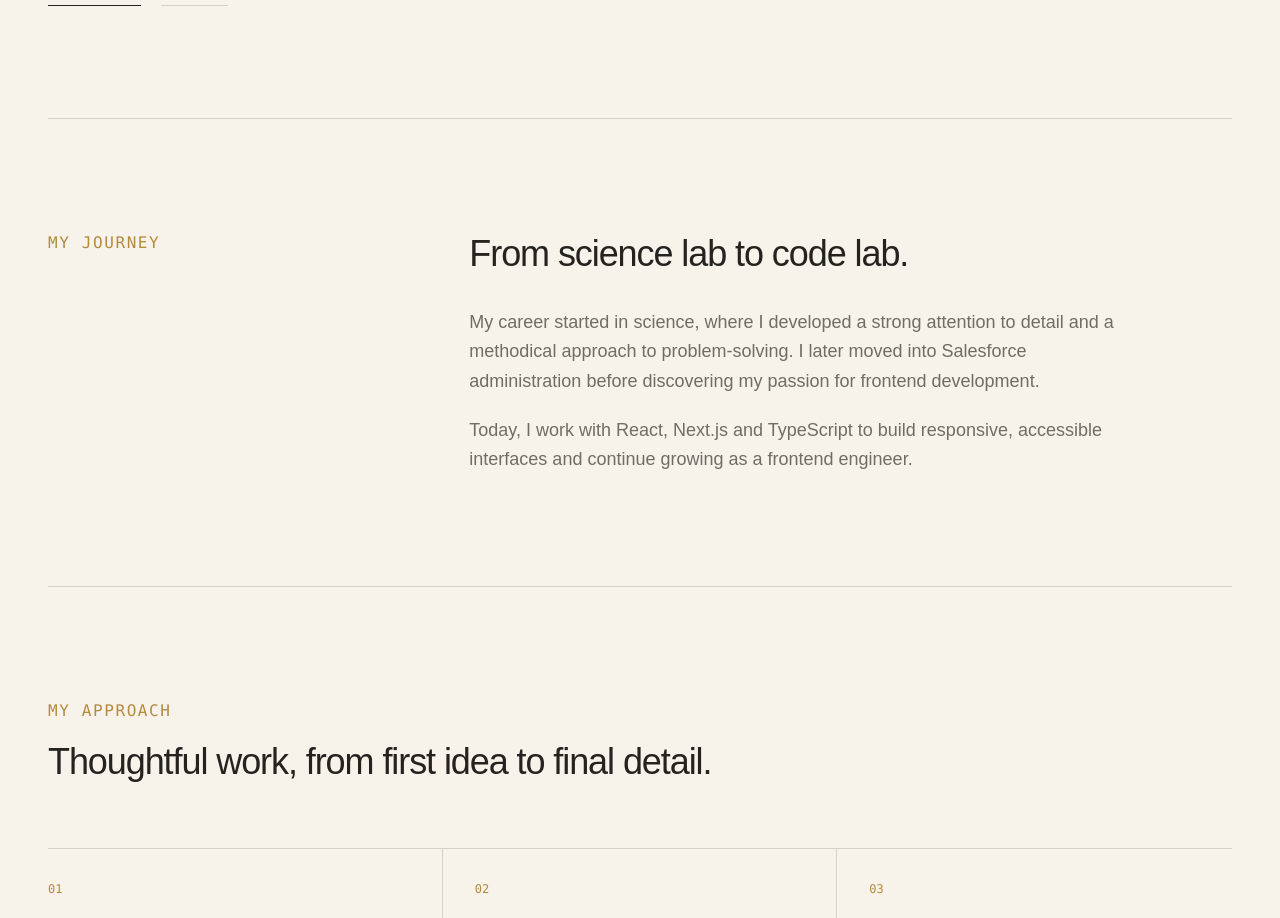
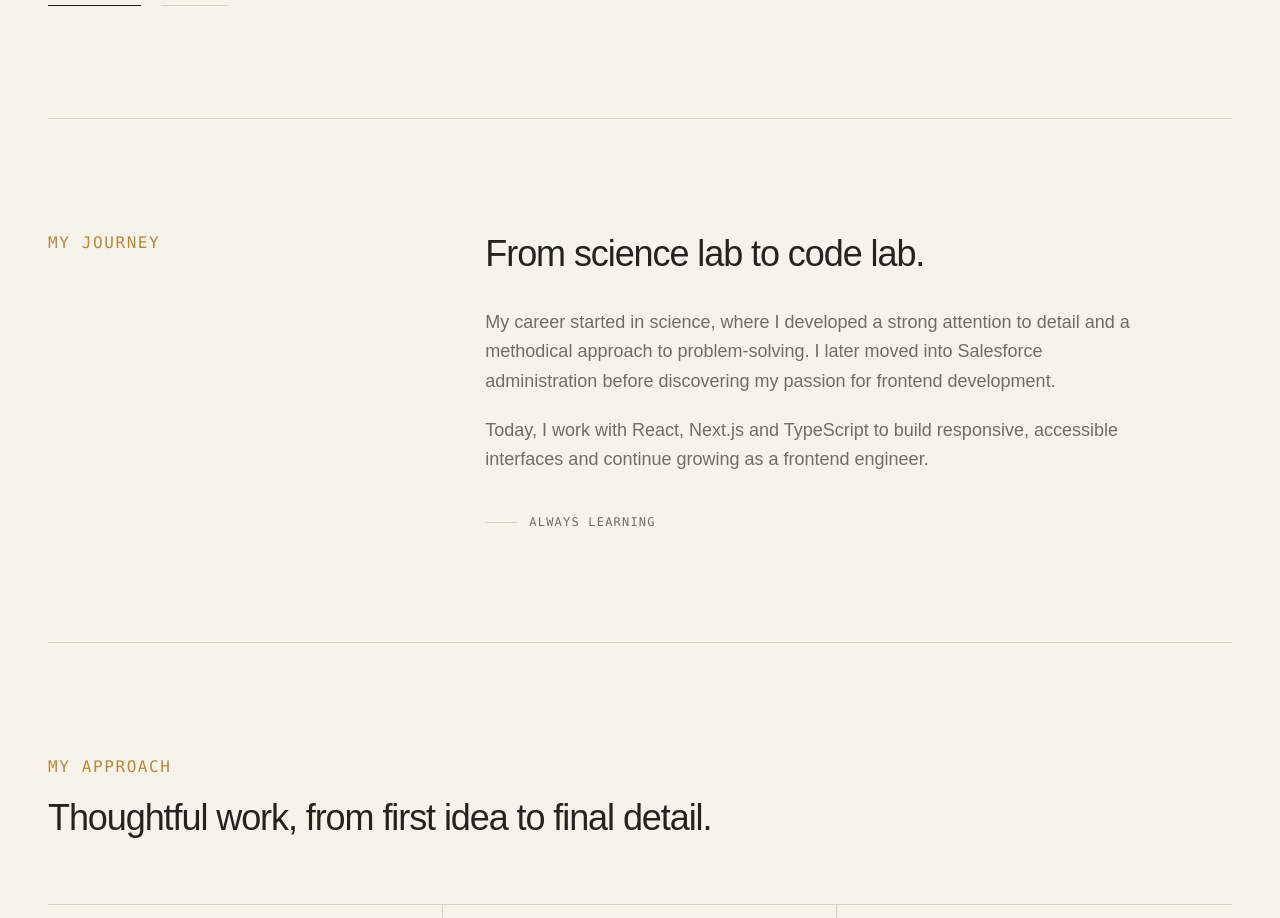
Before and after one commit to PrakrutiPareek/pp--portfolio, a Next.js app: page / in a window 1280 px wide. Shown: the part 2722-3640 px from the top of the page. Built offline with nearby package versions, Linux system fonts and the light colour scheme.

Commit message:
refine: polish journey section

```diff
--- a/src/app/components/Journey.tsx
+++ b/src/app/components/Journey.tsx
@@ -1,9 +1,7 @@
 export default function Journey() {
   return (
-    <section
-      id="journey"
-      className="grid gap-10 border-t border-(--border) py-20 md:grid-cols-[1fr_2fr] md:py-28"
-    >
+    <section id="journey" className="border-t border-(--border) py-20 md:py-28">
+      <div className="grid gap-10 md:grid-cols-[1fr_2fr] md:gap-16">
         <div>
           <p className="font-mono text-md uppercase tracking-widest text-(--accent)">
             My journey
@@ -25,9 +23,15 @@ export default function Journey() {
 
             <p>
               Today, I work with React, Next.js and TypeScript to build
-            responsive, accessible interfaces and continue growing as a frontend
-            engineer.
+              responsive, accessible interfaces and continue growing as a
+              frontend engineer.
             </p>
+
+            <div className="mt-10 flex items-center gap-3 font-mono text-xs uppercase tracking-widest text-(--muted)">
+              <span className="h-px w-8 bg-(--border)" />
+              <span>Always learning</span>
+            </div>
+          </div>
         </div>
       </div>
     </section>
```
Lines whose indentation alone changed are shown as unchanged.
